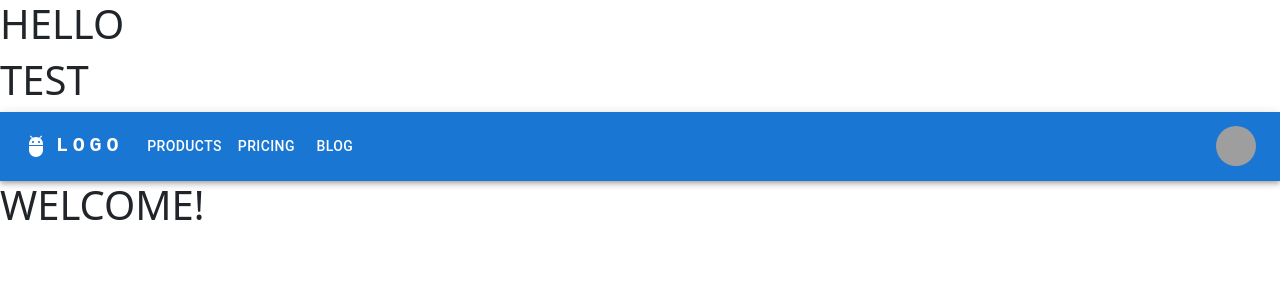
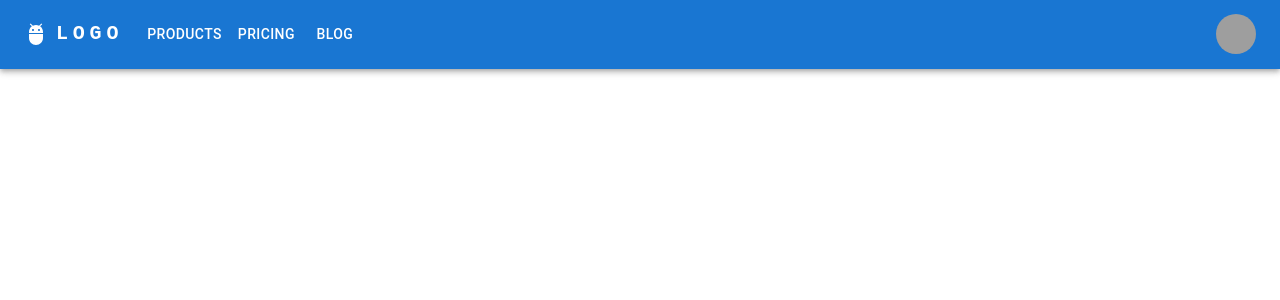
Before and after one commit to gulogulo208/sojourner, a React (Create React App) app in the folder client/: page / in a window 1280 px wide. Shown: the top 300 px of the page. Built offline with nearby package versions, Linux system fonts and the light colour scheme; grey boxes are pictures that could not be loaded.

Commit message:
altered navbar

```diff
--- a/client/src/App.js
+++ b/client/src/App.js
@@ -14,18 +14,14 @@ function App() {
   return (
     <>
     < ApolloProvider client={client}>
-
-        <h1>HELLO</h1>
         <Navbar />
       <Router>
-      <>
         <Routes>
           <Route
             path='/'
             element={<LandingPage/>}
           />
         </Routes>
-      </>
     </Router>
     </ApolloProvider>
     </>
--- a/client/src/components/Navbar.js
+++ b/client/src/components/Navbar.js
@@ -37,8 +37,6 @@ function ResponsiveAppBar() {
 
   return (
     <>
-    <h1>TEST</h1>
-
     <AppBar position="static">
       <Container maxWidth="xl">
         <Toolbar disableGutters>
--- a/client/src/pages/LandingPage.js
+++ b/client/src/pages/LandingPage.js
@@ -8,7 +8,6 @@ const Landing = () => {
     console.log("I AM IN THE LANDING PAGE!")
     return (
         <div>
-            <h1>WELCOME!</h1>
         </div>
     )
 
```
